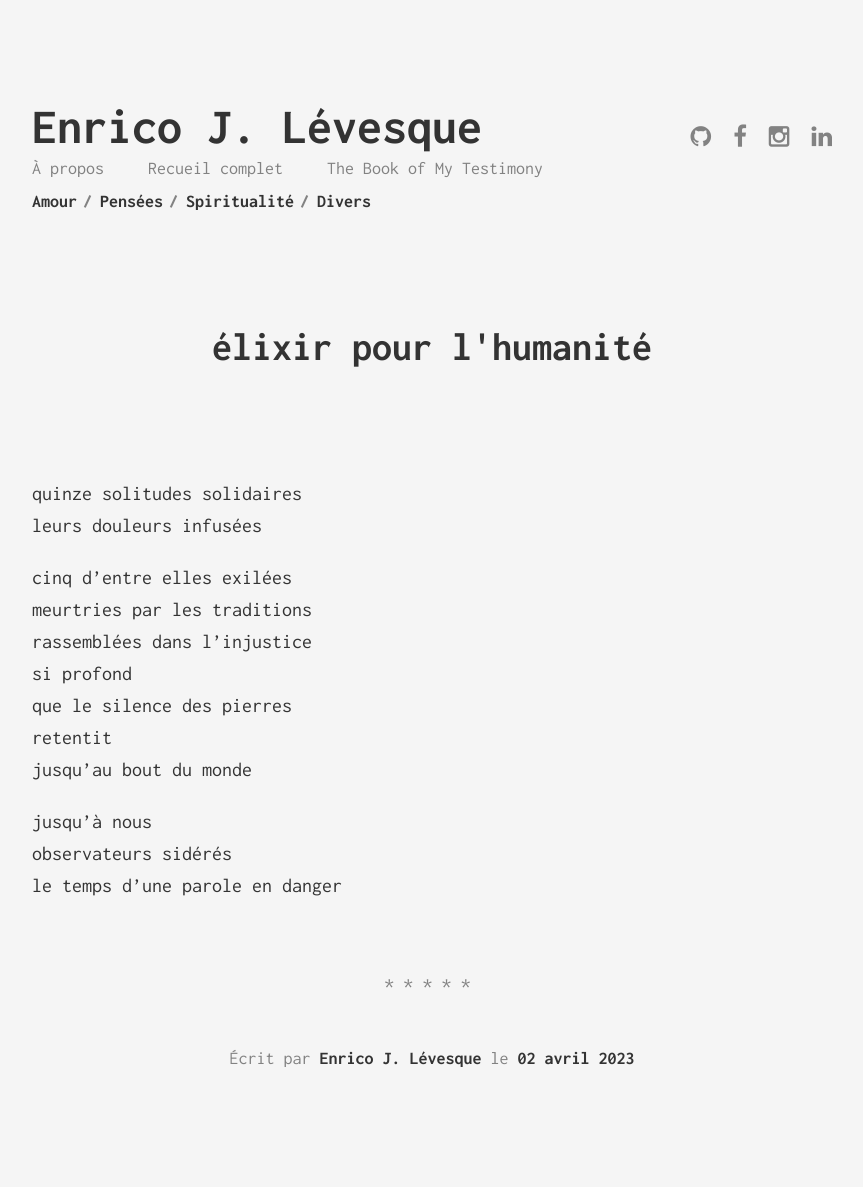
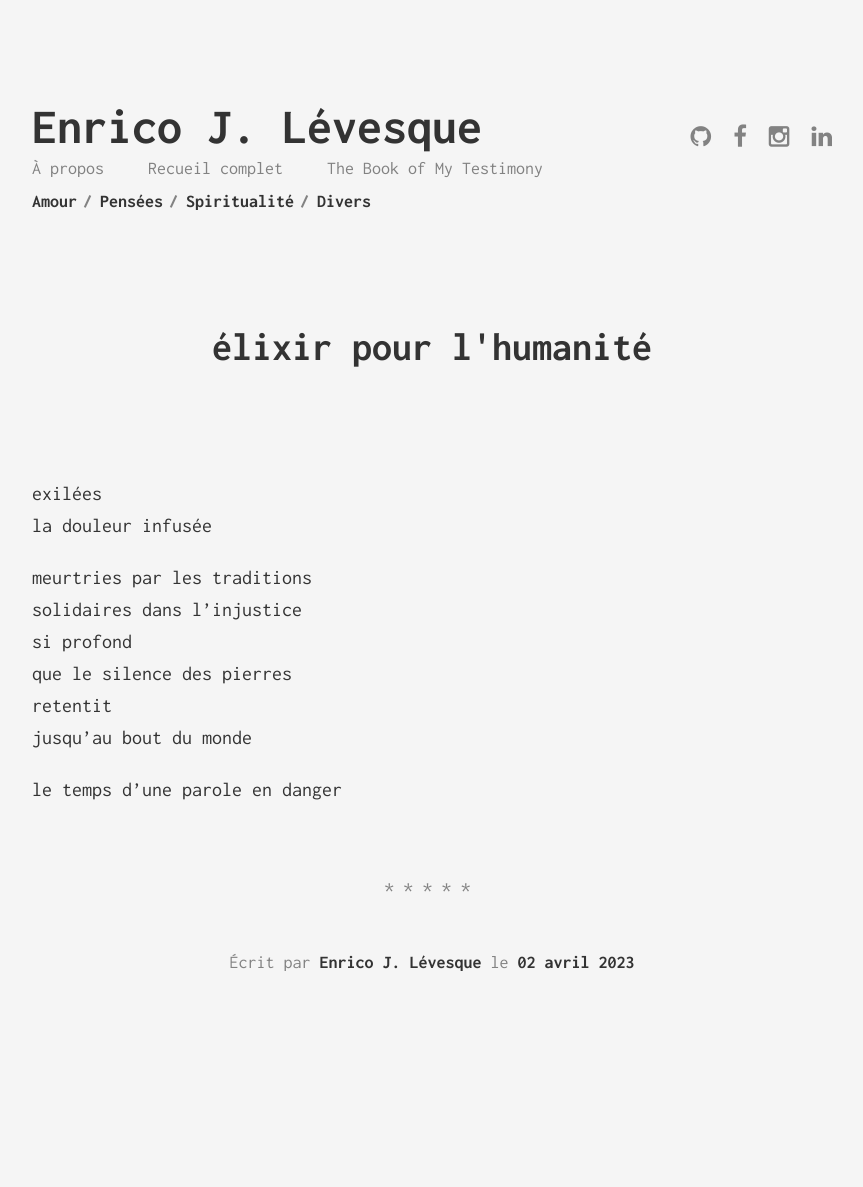
Before and after one commit to enricoJL/enricojl.github.io, a Jekyll site: the page built from _posts/2023-04-02-elixir.md, in a window 1280 px wide. Shown: the whole page, without its empty margins (208-1071 px from the left). Built offline with Jekyll 4.4.1, drawn with Linux system fonts in a browser that asks for light colours; after the commit the page ends 1091 px from its top, so only the background shows below that.

Commit message:
révision

```diff
--- a/_posts/2023-04-02-elixir.md
+++ b/_posts/2023-04-02-elixir.md
@@ -5,17 +5,14 @@ date: "2023-04-02"
 categories: "poesie"
 ---
 
-quinze solitudes solidaires
-leurs douleurs infusées
+exilées
+la douleur infusée
 
-cinq d'entre elles exilées
 meurtries par les traditions
-rassemblées dans l'injustice
+solidaires dans l'injustice
 si profond
 que le silence des pierres
 retentit
 jusqu'au bout du monde
 
-jusqu'à nous
-observateurs sidérés
 le temps d'une parole en danger
```
